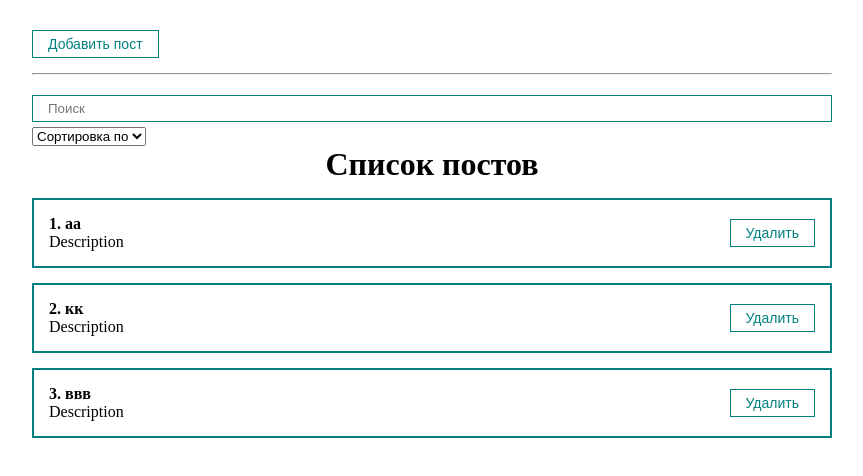
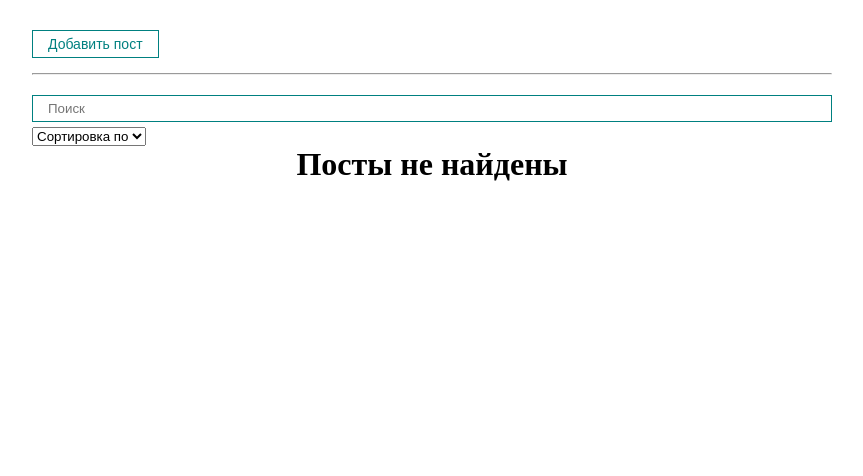
Before and after one commit to NDK23030/myApp, a React (Create React App) app: page / in a window 1280 px wide. Shown: the top 476 px of the page, without its empty margins (208-1071 px from the left). Built offline with nearby package versions, Linux system fonts and the light colour scheme.

Commit message:
decomposition

```diff
--- a/src/App.js
+++ b/src/App.js
@@ -1,4 +1,4 @@
-import React, { useState, useMemo } from "react";
+import React, { useState } from "react";
 
 import MyModal from "./components/UI/modal/MyModal";
 import PostList from "./components/PostList";
@@ -7,26 +7,14 @@
 
 import './styles/App.css';
 import MyButton from "./components/UI/button/MyButton";
+import { usePosts } from "./components/hooks/usePosts";
 
 function App() {
-	const [posts, setPosts] = useState([
-		{id: 1, title: 'аа', body: 'Description'},
-		{id: 2, title: 'кк', body: 'Description'},
-		{id: 3, title: 'ввв', body: 'Description'}
-	]);
+	const [posts, setPosts] = useState([]);
 	const [filter, setFilter] = useState({sort: '', query: ''});
 	const [modal, setModal] = useState(false);
 
-	const sortedPosts = useMemo(() => {
-		if(filter.sort) {
-			return [...posts].sort((a, b) => a[filter.sort].localeCompare(b[filter.sort]));
-		}
-		return posts;
-	}, [filter.sort, posts]);
-
-	const sortedAndSearchedPosts = useMemo(() => {
-		return sortedPosts.filter(post => post.title.toLowerCase().includes(filter.query.toLowerCase()));
-	}, [filter.query, sortedPosts])
+	const sortedAndSearchedPosts = usePosts(posts, filter.sort, filter.query);
 
 	const createPost = (newPost) => {
 		setPosts([...posts, newPost]);
--- /dev/null
+++ b/src/components/hooks/usePosts.jsx
@@ -0,0 +1,22 @@
+import { useMemo } from "react";
+
+export const useSortedPosts = (posts, sort) => {
+    const sortedPosts = useMemo(() => {
+		if(sort) {
+			return [...posts].sort((a, b) => a[sort].localeCompare(b[sort]));
+		}
+		return posts;
+	}, [sort, posts]);
+
+    return sortedPosts;
+}
+
+export const usePosts = (posts, sort, query) => {
+    const sortedPosts = useSortedPosts(posts, sort);
+
+    const sortedAndSearchedPosts = useMemo(() => {
+		return sortedPosts.filter(post => post.title.toLowerCase().includes(query.toLowerCase()));
+	}, [query, sortedPosts])
+
+    return sortedAndSearchedPosts;
+}
```
